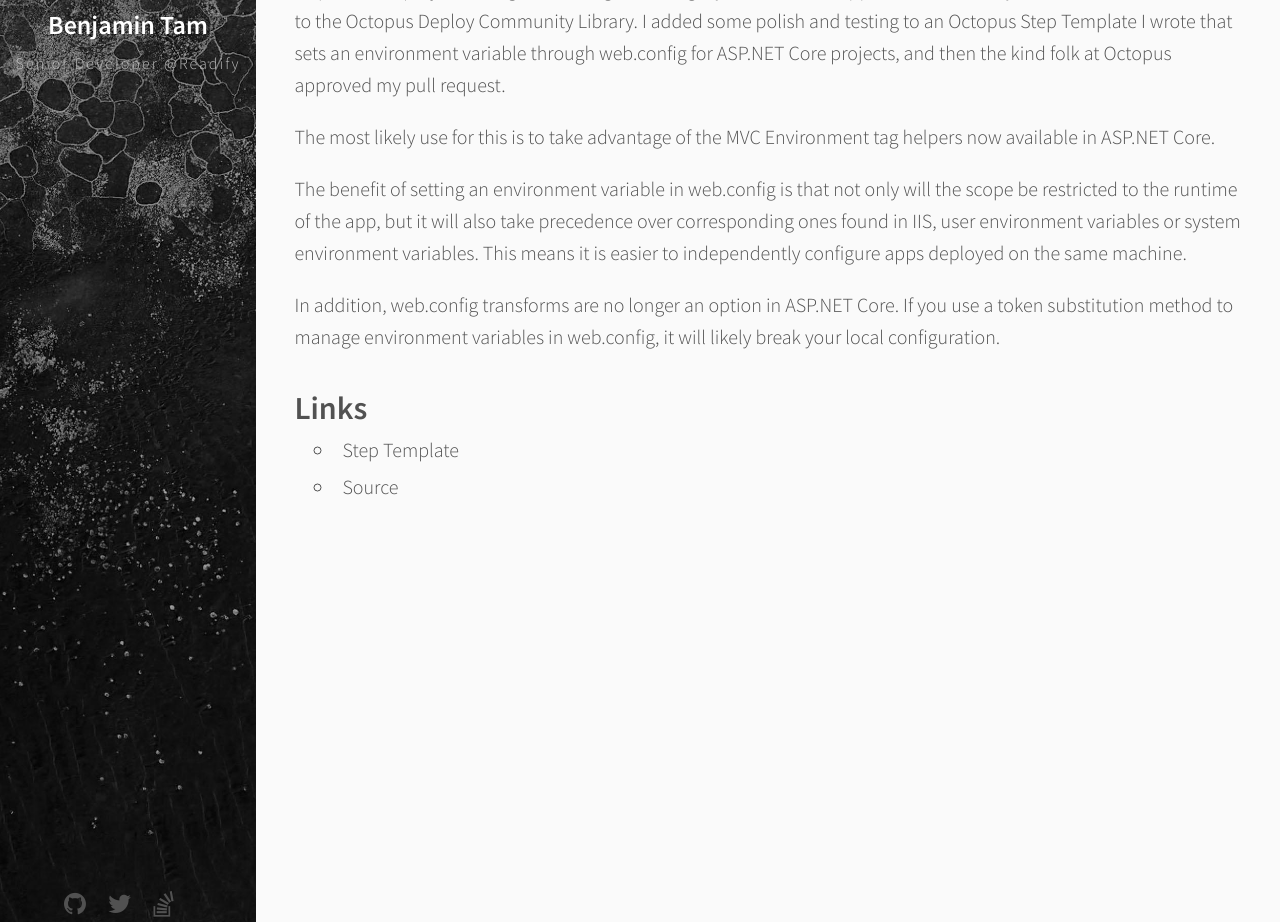
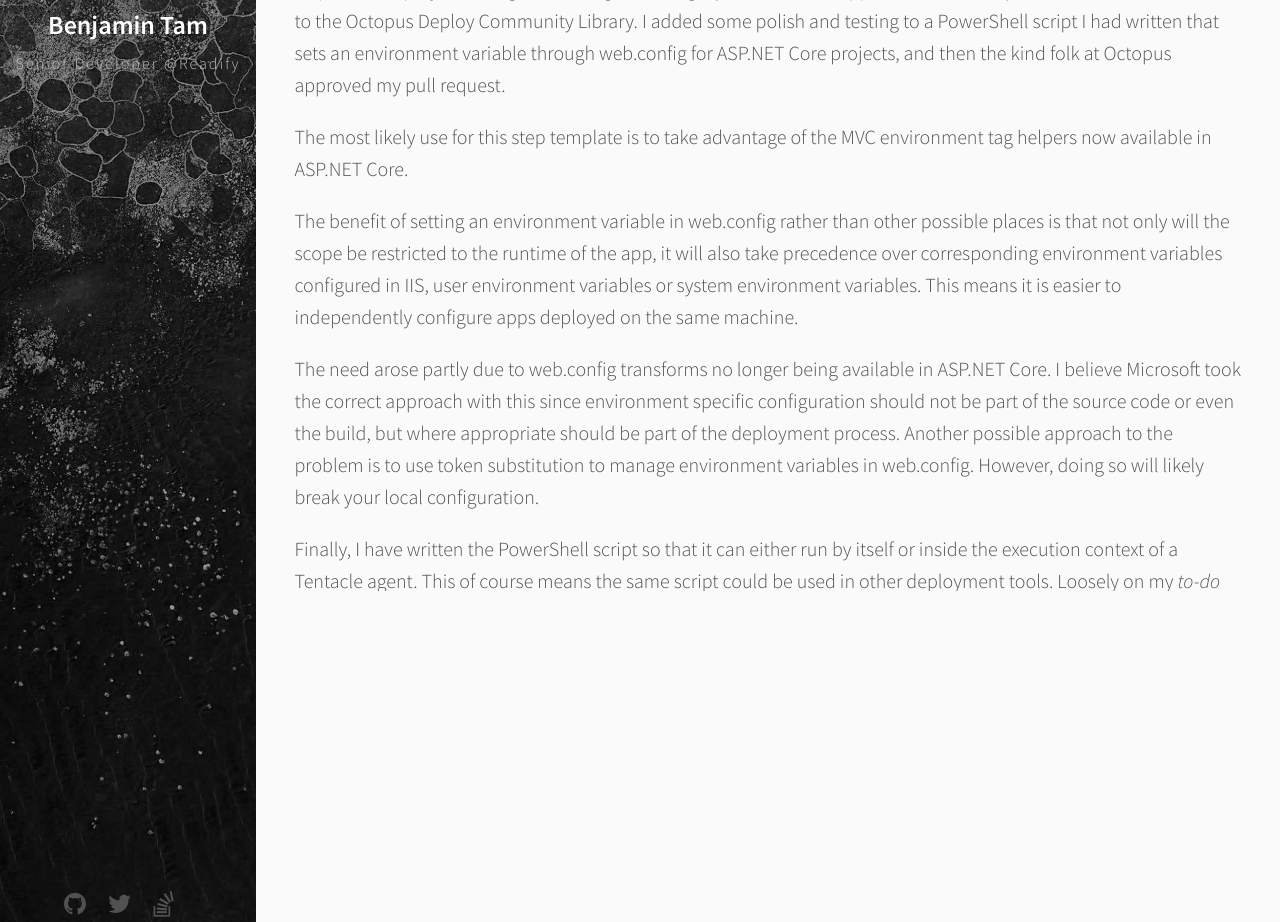
Before and after one commit to teamtam/teamtam.github.io, a Jekyll site: the page built from _posts/2017-10-31-aspnetcore-environment-octopus.md, in a window 1280 px wide, cut to the strip 209-1131 px from the top of the page. Built offline with Jekyll 4.4.1, drawn with Linux system fonts in a browser that asks for light colours; comment, search, counter and statistics services are not loaded.

Commit message:
Updated post

```diff
--- a/_posts/2017-10-31-aspnetcore-environment-octopus.md
+++ b/_posts/2017-10-31-aspnetcore-environment-octopus.md
@@ -1,21 +1,23 @@
 ---
 title: ASP.NET Core Environment Variables In Octopus
-description:  "Set environment variables for ASP.NET Core in Octopus Deploy"
+description:  "Octopus Deploy Step Template to set environment variables for ASP.NET Core"
 author: Benjamin Tam
 categories: DotNetCore
 tags: [Tools, Octopus, PowerShell]
 comments: true
 ---
 
-Inspired on a project during which I migrated a legacy ASP.NET MVC app to Core, I recently made a small contribution to the [Octopus Deploy Community Library](https://library.octopus.com/listing). I added some polish and testing to an Octopus Step Template I wrote that sets an environment variable through web.config for ASP.NET Core projects, and then the kind folk at Octopus approved my pull request.
+Inspired on a project during which I migrated a legacy ASP.NET MVC app to Core, I recently made a small contribution to the [Octopus Deploy Community Library](https://library.octopus.com/listing). I added some polish and testing to a PowerShell script I had written that sets an environment variable through web.config for ASP.NET Core projects, and then the kind folk at Octopus approved my pull request.
 
-The most likely use for this is to take advantage of the MVC [Environment tag helpers](https://docs.microsoft.com/en-us/aspnet/core/fundamentals/environments) now available in ASP.NET Core.
+The most likely use for this step template is to take advantage of the MVC [environment tag helpers](https://docs.microsoft.com/en-us/aspnet/core/fundamentals/environments) now available in ASP.NET Core.
 
-The benefit of setting an environment variable in web.config is that not only will the scope be restricted to the runtime of the app, but it will also take precedence over corresponding ones found in IIS, user environment variables or system environment variables. This means it is easier to independently configure apps deployed on the same machine.
+The benefit of setting an environment variable in web.config rather than other possible places is that not only will the scope be restricted to the runtime of the app, it will also take precedence over corresponding environment variables configured in IIS, user environment variables or system environment variables. This means it is easier to independently configure apps deployed on the same machine.
 
-In addition, web.config transforms are no longer an option in ASP.NET Core. If you use a token substitution method to manage environment variables in web.config, it will likely break your local configuration.
+The need arose partly due to web.config transforms no longer being available in ASP.NET Core. I believe Microsoft took the correct approach with this since environment specific configuration should not be part of the source code or even the build, but where appropriate should be part of the deployment process. Another possible approach to the problem is to use token substitution to manage environment variables in web.config. However, doing so will likely break your local configuration.
+
+Finally, I have written the PowerShell script so that it can either run by itself or inside the execution context of a Tentacle agent. This of course means the same script could be used in other deployment tools. Loosely on my _to-do_ list is to create a corresponding task extension for VSTS.
 
 ## Links
 
  * [Step Template](https://library.octopus.com/step-templates/c7f96ab8-a0d3-4f01-928e-c8cb78ab108c/)
- * [Source](https://github.com/teamtam/octopus-templates)
+ * [Source Code](https://github.com/teamtam/octopus-templates)
```
